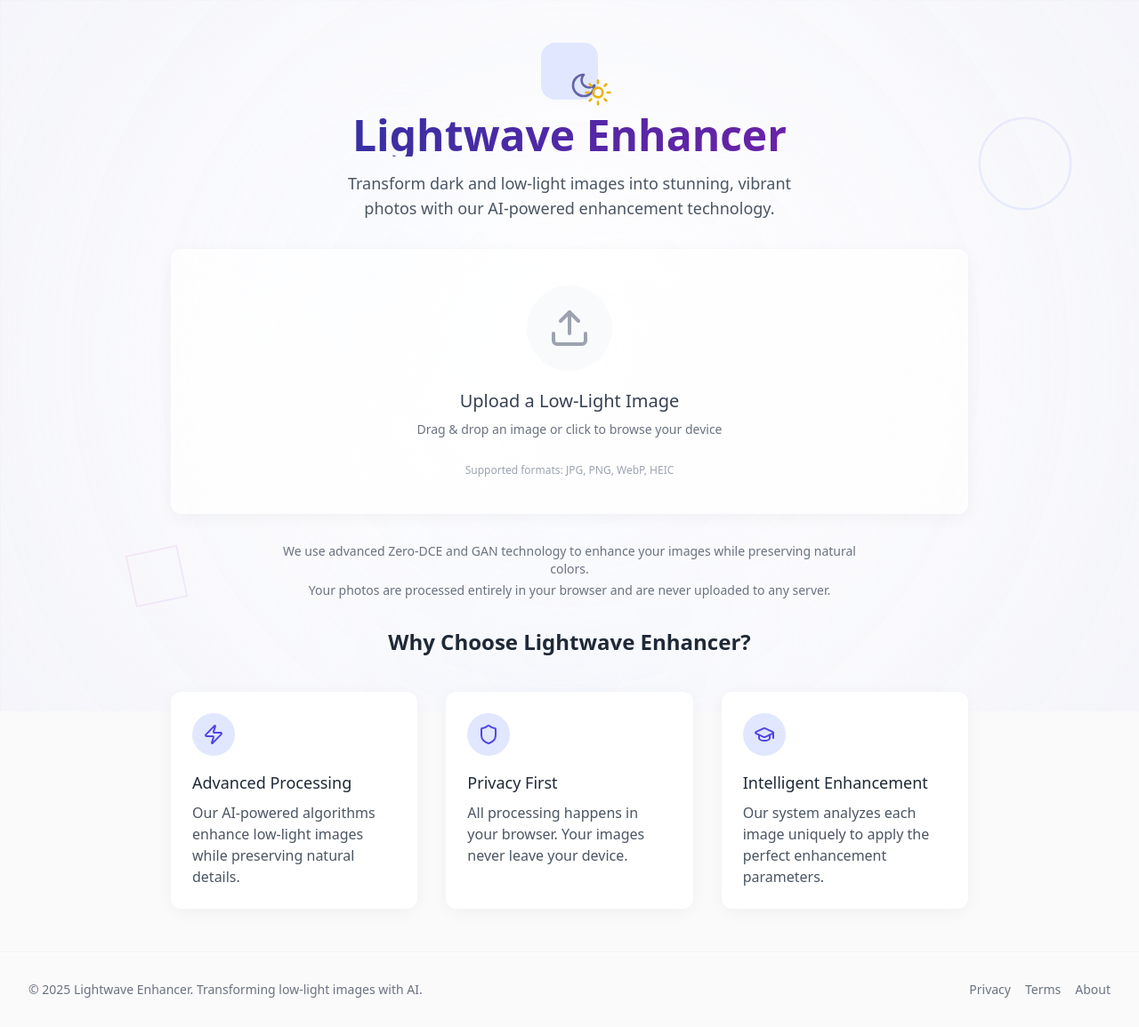
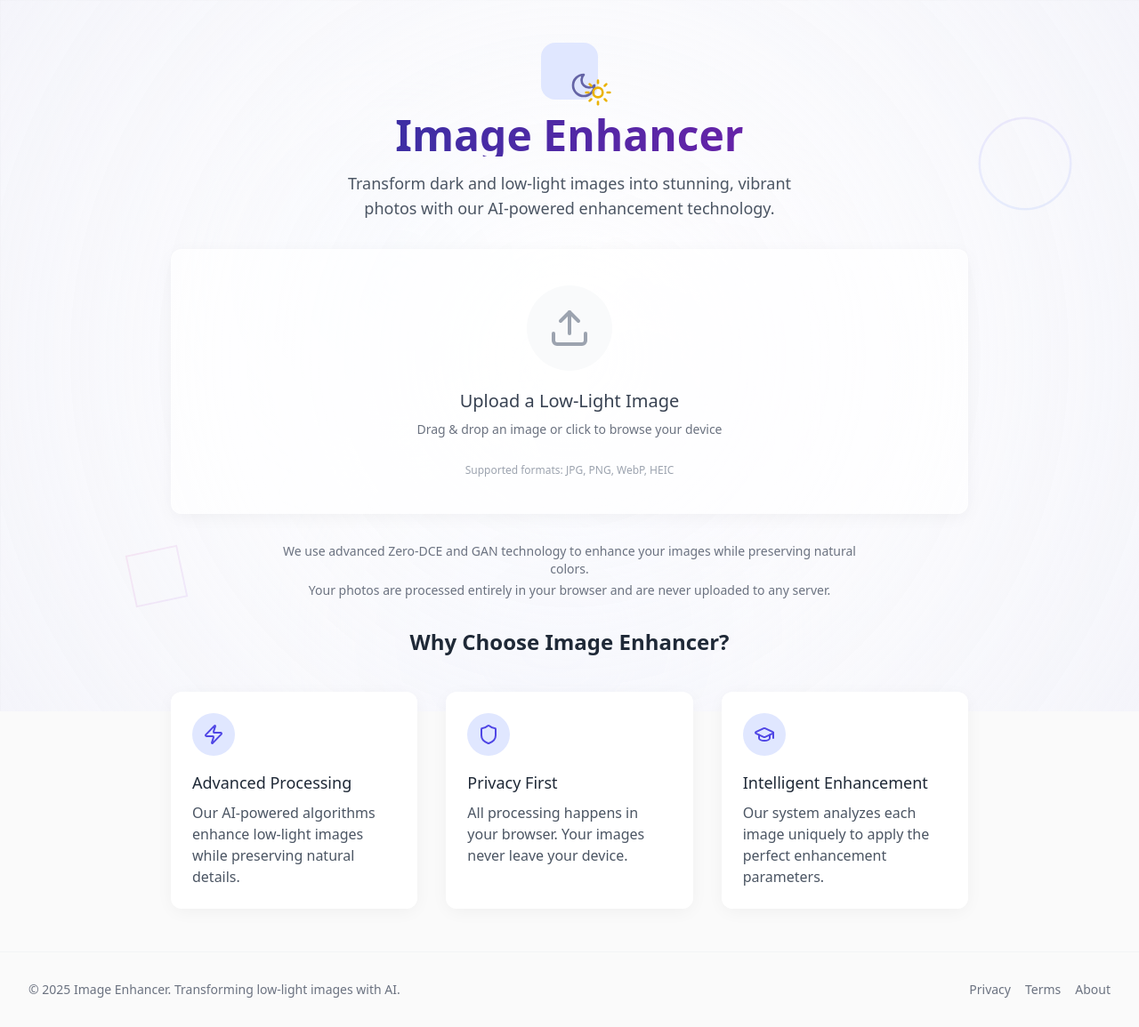
Before and after one commit to Ashwin-ER/image-enhancer, a React (Vite) app: page / in a window 1280 px wide. Shown: the whole page at 89% size. Built offline with nearby package versions, Linux system fonts and the light colour scheme.

Commit message:
Rename project to Image Enhancer
Rename "Lightwave Enhancer" to "Image Enhancer" throughout the project.

```diff
--- a/index.html
+++ b/index.html
@@ -1,11 +1,12 @@
+
 <!DOCTYPE html>
 <html lang="en">
   <head>
     <meta charset="UTF-8" />
     <meta name="viewport" content="width=device-width, initial-scale=1.0" />
-    <title>lightwave-enhancer</title>
-    <meta name="description" content="Lovable Generated Project" />
-    <meta name="author" content="Lovable" />
+    <title>Image Enhancer</title>
+    <meta name="description" content="Transform low-light images with AI-powered enhancement" />
+    <meta name="author" content="Image Enhancer" />
     <meta property="og:image" content="/og-image.png" />
   </head>
 
--- a/src/components/EnhancementControls.tsx
+++ b/src/components/EnhancementControls.tsx
@@ -20,8 +20,8 @@ const EnhancementControls: React.FC<EnhancementControlsProps> = ({
     if (navigator.share) {
       try {
         await navigator.share({
-          title: 'Enhanced Image by Lightwave',
-          text: 'Check out this enhanced image from Lightwave Enhancer!',
+          title: 'Enhanced Image by Image Enhancer',
+          text: 'Check out this enhanced image from Image Enhancer!',
           url: window.location.href,
         });
       } catch (error) {
--- a/src/pages/Index.tsx
+++ b/src/pages/Index.tsx
@@ -48,7 +48,7 @@ const Index = () => {
             </div>
           </div>
           <h1 className="text-5xl font-bold mb-4 text-gray-900 animate-slideUp bg-clip-text text-transparent bg-gradient-to-r from-indigo-800 to-purple-800">
-            Lightwave Enhancer
+            Image Enhancer
           </h1>
           <p className="text-gray-600 max-w-lg mx-auto text-lg animate-slideUp" style={{ animationDelay: '100ms' }}>
             Transform dark and low-light images into stunning, vibrant photos with our
@@ -73,7 +73,7 @@ const Index = () => {
 
               {/* Features section */}
               <div className="mt-24 animate-slideUp" style={{ animationDelay: '300ms' }}>
-                <h2 className="text-2xl font-semibold text-center mb-10 text-gray-800">Why Choose Lightwave Enhancer?</h2>
+                <h2 className="text-2xl font-semibold text-center mb-10 text-gray-800">Why Choose Image Enhancer?</h2>
 
                 <div className="grid md:grid-cols-3 gap-8">
                   <div className="bg-white rounded-xl p-6 shadow-soft">
@@ -148,7 +148,7 @@ const Index = () => {
         <div className="container">
           <div className="flex flex-col md:flex-row justify-between items-center">
             <p className="text-center md:text-left text-sm text-gray-500">
-              © {new Date().getFullYear()} Lightwave Enhancer. Transforming low-light images with AI.
+              © {new Date().getFullYear()} Image Enhancer. Transforming low-light images with AI.
             </p>
             <div className="flex gap-4 mt-4 md:mt-0">
               <a href="#privacy" className="text-sm text-gray-500 hover:text-gray-700">Privacy</a>
```
